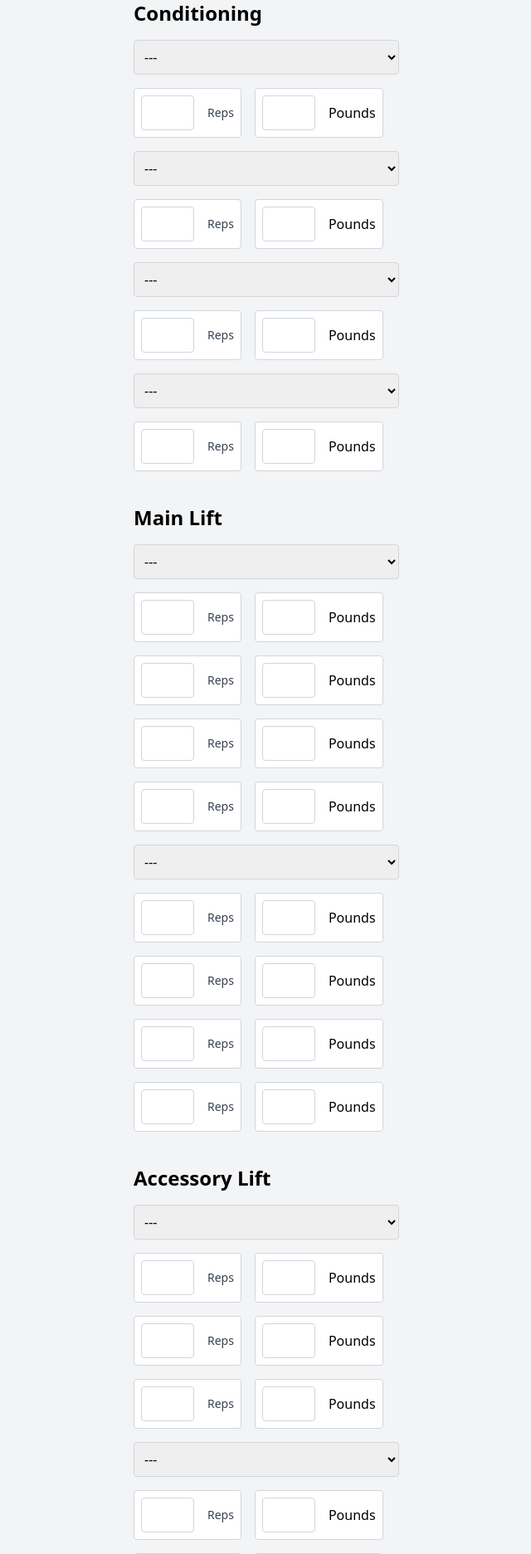
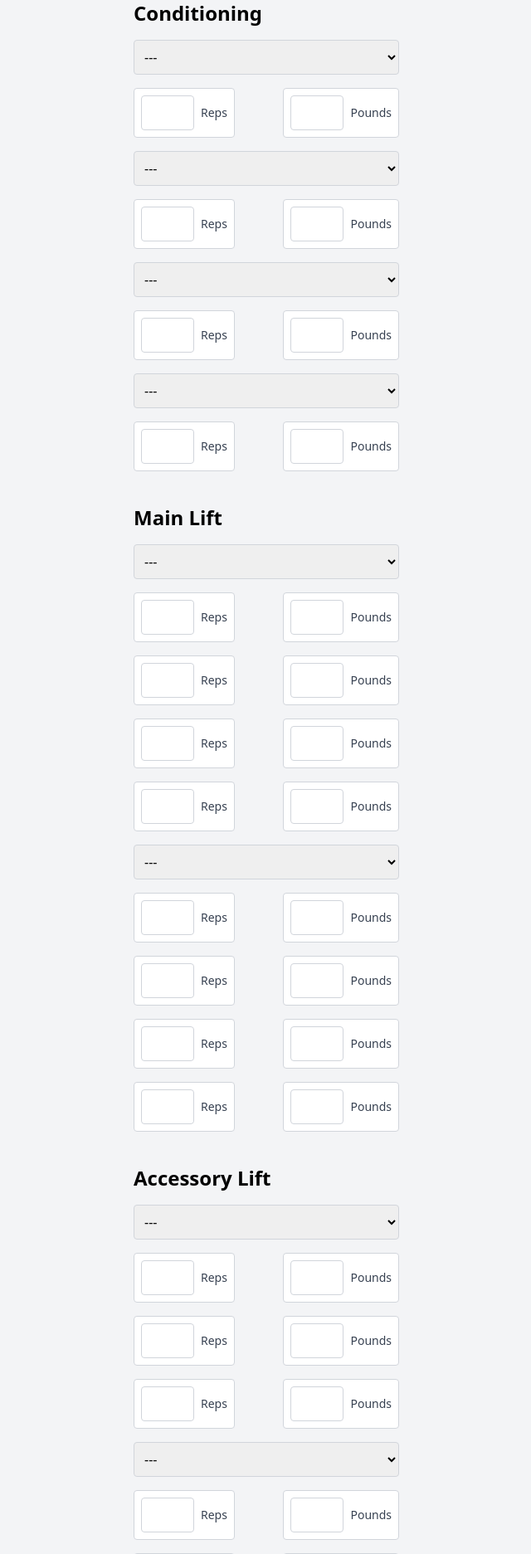
Before and after one commit to wolffiex/strength, a Django app: page /new in a window 1280 px wide. Shown: the top 1873 px of the page at 83% size, without its empty margins (179-819 px from the left). Run offline with Django 5.2, Linux system fonts and the light colour scheme; tables that the repository leaves empty hold one stand-in row (values such as "Sample post"); style sheets or scripts are compiled from the project's sources; some libraries are stand-ins or nearby versions.

Commit message:
Workin on it

```diff
--- a/exercise/templates/new_superset.html
+++ b/exercise/templates/new_superset.html
@@ -1,30 +1,26 @@
-<fieldset class="mb-6">
+<fieldset class="mb-6 w-80">
   <legend class="text-2xl font-bold mb-4">{{ superset.name }}</legend>
-  {% for i in superset.exercise_range %}
+  {% for input in superset.inputs %}
   <div class="mb-4">
-    <select name="{{superset.code}}_{{i}}" class="w-80 p-2 border border-gray-300 rounded">
+    <select name="{{ input.exercise }}" class="w-full p-2 border border-gray-300 rounded">
       <option value="" selected disabled>---</option>
       {% for exercise in superset.exercises %}
       <option value="{{ exercise.id }}">{{ exercise.name }}</option>
       {% endfor %}
     </select>
   </div>
-  {% for j in superset.set_range %}
+  {% for set in input.sets %}
   <div class="mb-4">
-    <div class="flex items-center space-x-4">
-      <div>
-        <div class="flex items-center bg-white border border-gray-300 rounded p-2 space-x-4">
-          <input type="number" id="{{superset.code}}_{{i}}_reps_{{j}}" name="{{superset.code}}_{{i}}_reps_{{j}}"
-            class="p-2 border border-gray-300 rounded w-16">
-          <label for="{{superset.code}}_{{i}}_reps_{{j}}" class="ml-2 text-sm font-medium text-gray-700">Reps</label>
-        </div>
+    <div class="flex items-center justify-between">
+      <div class="flex items-center bg-white border border-gray-300 rounded p-2">
+        <input type="number" id="{{ set.reps }}" name="{{ set.reps }}"
+          class="p-2 border border-gray-300 rounded w-16">
+        <label for="{{set.reps}}" class="ml-2 text-sm font-medium text-gray-700">Reps</label>
       </div>
-      <div>
-        <div class="flex items-center bg-white border border-gray-300 rounded p-2 space-x-4">
-          <input type="number" id="{{superset.code}}_{{i}}_lbs_{{j}}" name="{{superset.code}}_{{i}}_lbs_{{j}}"
-            class="p-2 border border-gray-300 rounded w-16">
-          <label for="{{superset.code}}_{{i}}_lbs_{{j}}" pclass="ml-2 text-sm font-medium text-gray-700">Pounds</label>
-        </div>
+      <div class="flex items-center bg-white border border-gray-300 rounded p-2">
+        <input type="number" id="{{ set.lbs }}" name="{{ set.lbs }}"
+          class="p-2 border border-gray-300 rounded w-16">
+        <label for="{{ set.lbs }}" class="ml-2 text-sm font-medium text-gray-700">Pounds</label>
       </div>
     </div>
   </div>
--- a/exercise/views.py
+++ b/exercise/views.py
@@ -31,46 +31,52 @@ def index(request):
 
 
 def new_workout(request):
-    print("EW;lkjf")
+    counts = {
+        "COND": (4, 1),
+        "MAIN": (2, 4),
+        "ACCE": (3, 3),
+        "CORE": (4, 1),
+    }
+    inputs = {}
+    for category in counts.keys():
+        exercise_count, set_count = counts[category]
+        category_key = category.lower()
+        inputs[category] = [
+            {
+                "exercise": f"{category_key}_{i}",
+                "sets": [
+                    {
+                        "reps": f"{category_key}_{i}_reps_{j}",
+                        "lbs": f"{category_key}_{i}_lbs_{j}",
+                    }
+                    for j in range(set_count)
+                ],
+            }
+            for i in range(exercise_count)
+        ]
+
     if request.method == "POST":
-        workout = Workout.objects.create(date=date.today())
-        for i in range(1, 5):
-            exercise_id = request.POST.get(f"cond_exercise_{i}")
-            exercise = Exercise.objects.get(id=exercise_id)
-            workout_exercise = WorkoutExercise.objects.create(
-                workout=workout, exercise=exercise, order=i
-            )
-            for j in range(1, 3):
-                reps = request.POST.get(f"cond_set_{i}_{j}_reps")
-                pounds = request.POST.get(f"cond_set_{i}_{j}_pounds")
-                planned_set = Set.objects.create(reps=reps, pounds=pounds)
-                WorkoutSet.objects.create(
-                    exercise=workout_exercise, planned=planned_set
-                )
-        return redirect("workout_detail", pk=workout.pk)
-    else:
-        counts = {
-            "COND": (4, 1),
-            "MAIN": (2, 4),
-            "ACCE": (3, 3),
-            "CORE": (4, 1),
+        for category in counts.keys():
+            pass
+
+    return render_form(request, inputs)
+
+
+def render_form(request, inputs):
+    supersets = [
+        {
+            "name": category_name,
+            "exercises": Exercise.objects.filter(category=category),
+            "inputs": inputs[category],
         }
-        supersets = [
-            {
-                "code": category.lower(),
-                "name": category_name,
-                "exercises": Exercise.objects.filter(category=category),
-                "exercise_range": range(counts[category][0]),
-                "set_range": range(counts[category][1]),
-            }
-            for category, category_name in Exercise.CATEGORIES
-        ]
-        # print("Exercise.CATEGORIES:", Exercise.CATEGORIES)
-        # print("context:")
-        # for category, superset in context.items():
-        #     print(f"Category: {category}")
-        #     print(f"  Name: {superset['name']}")
-        #     print(f"  Exercises: {superset['exercises']}")
-        #     print(f"  Num Exercises: {superset['num_exercises']}")
-        #     print(f"  Num Sets: {superset['num_sets']}")
-        return render(request, "new_workout.html", {"supersets": supersets})
+        for category, category_name in Exercise.CATEGORIES
+    ]
+    # print("Exercise.CATEGORIES:", Exercise.CATEGORIES)
+    # print("context:")
+    # for category, superset in context.items():
+    #     print(f"Category: {category}")
+    #     print(f"  Name: {superset['name']}")
+    #     print(f"  Exercises: {superset['exercises']}")
+    #     print(f"  Num Exercises: {superset['num_exercises']}")
+    #     print(f"  Num Sets: {superset['num_sets']}")
+    return render(request, "new_workout.html", {"supersets": supersets})
```
